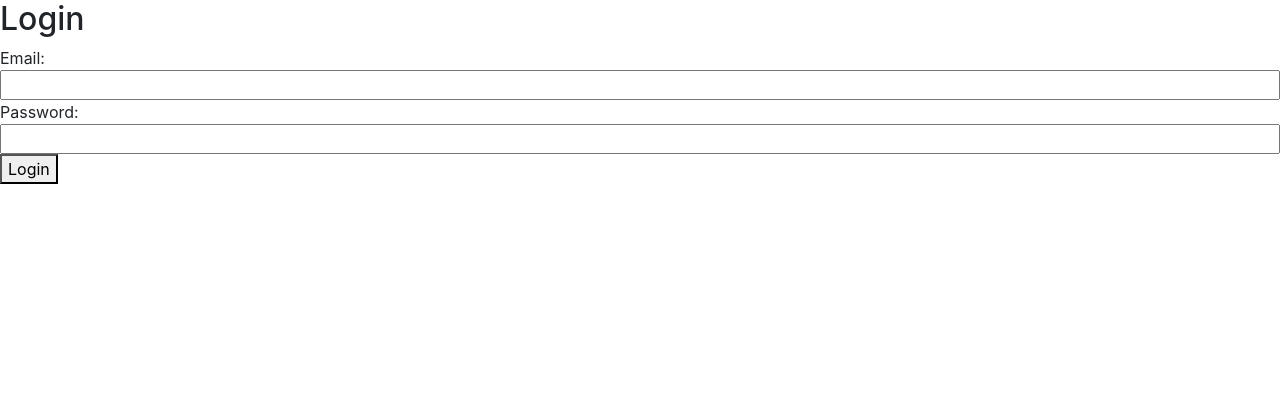
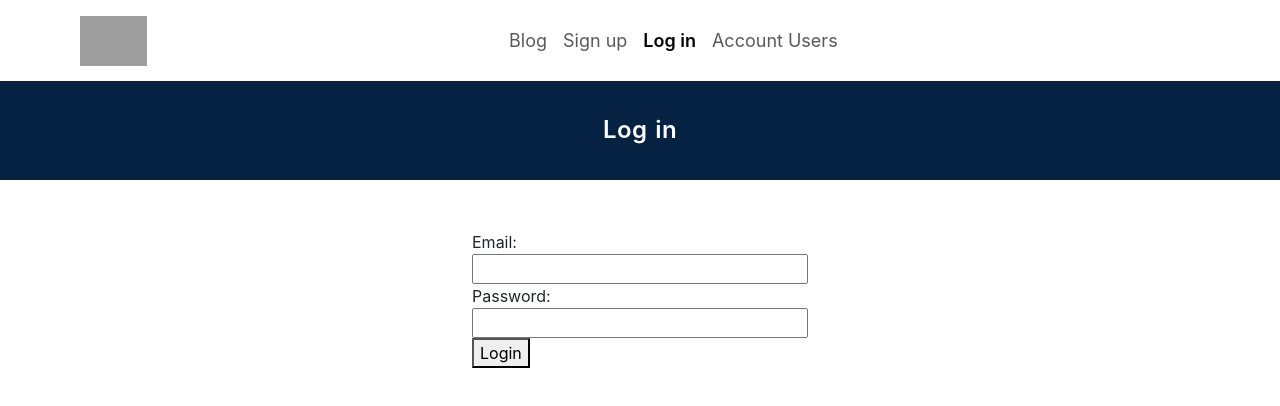
Before and after one commit to gabbytb/mern, a React (Create React App) app in the folder side_client/: page /user/login in a window 1280 px wide. Shown: the top 406 px of the page. Built offline with nearby package versions, Linux system fonts and the light colour scheme; grey boxes are pictures that could not be loaded.

Commit message:
14/11/23 Best Commit Ever

```diff
--- a/side_client/src/_components/LoginLogic.js
+++ b/side_client/src/_components/LoginLogic.js
@@ -1,6 +1,6 @@
 import React, { useState } from 'react';
 import axios from 'axios';
-
+import Header from '../header';
 
 
 
@@ -17,14 +17,12 @@ const LoginLogic = ({ onLogin }) => {
         const response = await axios.post('http://127.0.0.1:8000/user/login', { email, password, });
         const { user, token } = response.data;
 
-
         // Store the User objest in local storage
         sessionStorage.setItem("userDetails", JSON.stringify(user));
         sessionStorage.setItem('token', token);
 
         // Store the token in local storage for future authenticated request
         // localStorage.setItem('token', token);
-
 
 
         // Call the onLogin function passed as a prop with the user information
@@ -35,7 +33,7 @@ const LoginLogic = ({ onLogin }) => {
         console.log('Login successful', user);
 
         // window.location.reload();
-        window.location.replace("http://127.0.0.1:3000/admin/dashboard");
+        // window.location.replace("http://127.0.0.1:3000/admin/dashboard");
 
       } catch (error) {
         // Handle login error
@@ -45,14 +43,28 @@ const LoginLogic = ({ onLogin }) => {
 
 
     return (
-      <div>
-        <h2>Login</h2>
+      <div className="Registration">
+          <Header />
+          <main>
+              <h1 className="page-title">Log in</h1>
+              <div className='d-flex container justify-content-center'>
+                  <div className='row flex-column' style={{width:360}}>
+                      <div id="loginForm" className='loginForm'>
 
-        <label>Email: <input type="email" value={email} onChange={(e) => setEmail(e.target.value)} /></label>
+                          <label>Email:
+                              <input type="email" value={email} onChange={(e) => setEmail(e.target.value)} />
+                          </label>
 
-        <label>Password: <input type="password" value={password} onChange={(e) => setPassword(e.target.value)} /></label>
+                          <label>Password:
+                              <input type="password" value={password} onChange={(e) => setPassword(e.target.value)} />
+                          </label>
 
-        <button onClick={handleLogin}>Login</button>
+                          <button onClick={handleLogin}>Login</button>
+
+                      </div>
+                  </div>
+              </div>
+          </main>
       </div>
     );
 };
```
